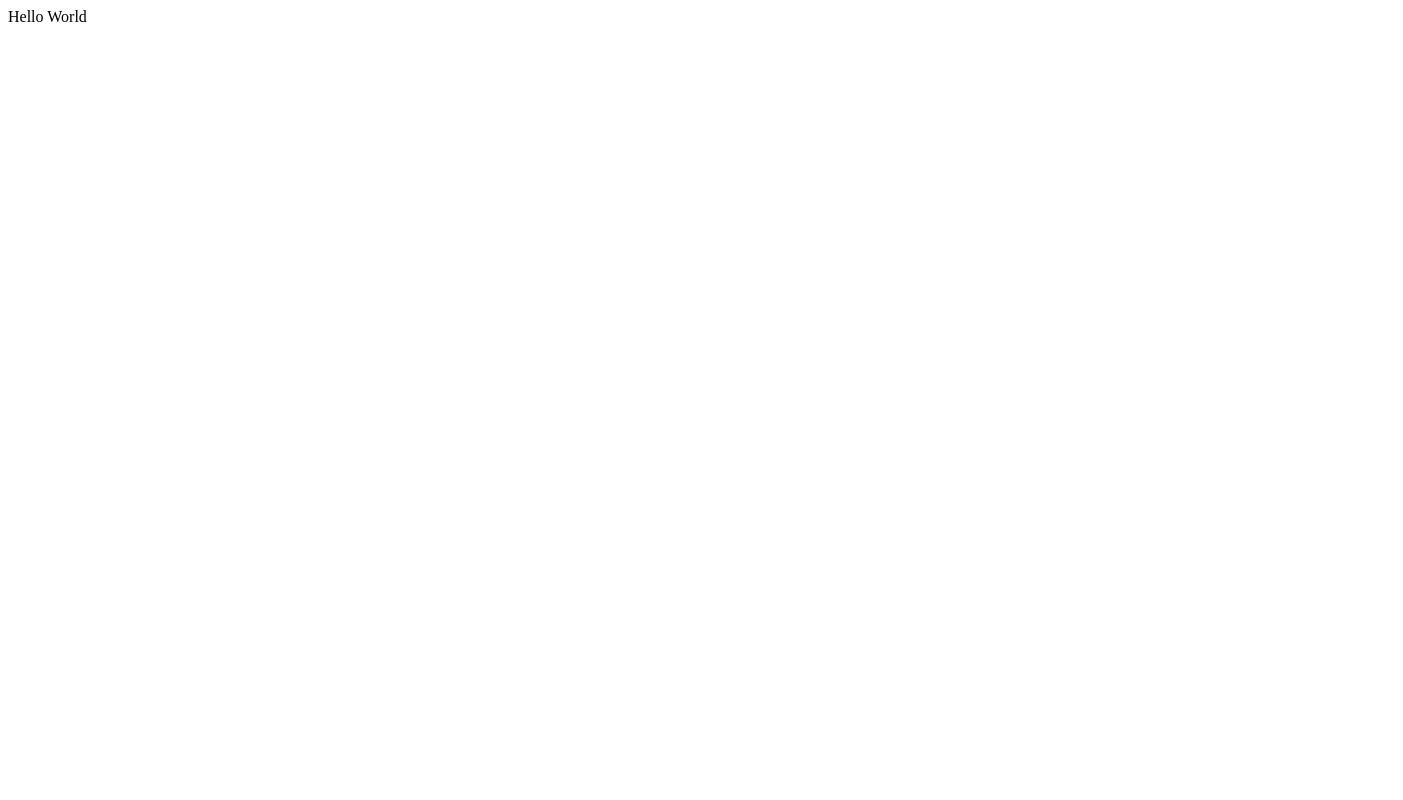
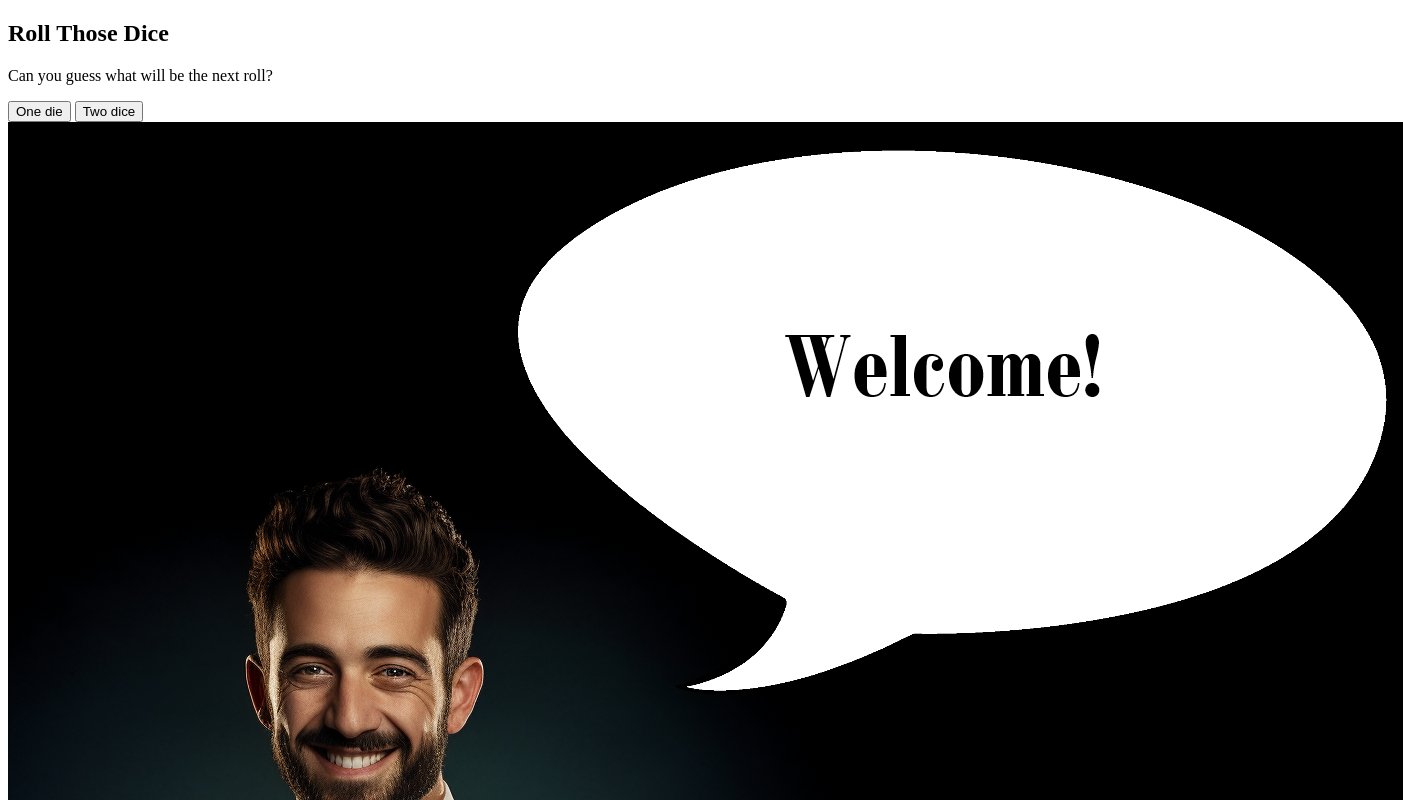
Before and after one commit to StjepanMesaros/https---github.com-StjepanMesaros-portfolio-project-2, a plain HTML site: page index.html in a window 1280 px wide. Shown: the top 800 px of the page, 1403 px wide, since content can reach past the window. Drawn offline with Linux system fonts and the light colour scheme.

Commit message:
Add: basic homepage items

```diff
--- a/index.html
+++ b/index.html
@@ -9,7 +9,13 @@
 </head>
 
 <body>
-Hello World
+    <section id="welcome-section">
+        <h1>Roll Those Dice</h1>
+        <p>Can you guess what will be the next roll?</p>
+        <button>One die</button>
+        <button>Two dice</button>
+        <img id="bartender-image" src="assets/images/bartender2.png" alt="Image of a bartender.">
+    </section>
 
 
 
```
